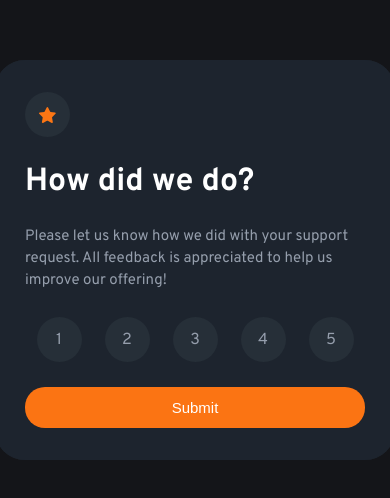
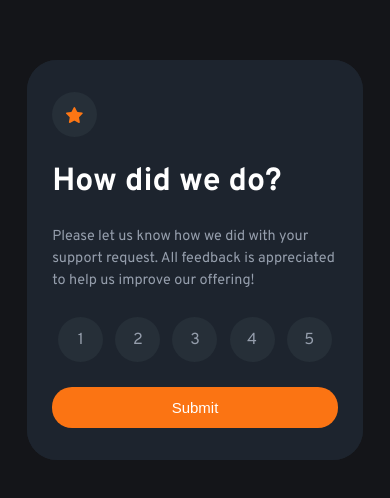
Before and after one commit to soweirdfox/Frontend-challenge-rating-component, a plain HTML site: page index.html in a window 390 px wide. Shown: the part 162-660 px from the top of the page. Drawn offline with Linux system fonts and the light colour scheme.

Commit message:
add mobile version to component

```diff
--- a/index.html
+++ b/index.html
@@ -36,8 +36,8 @@
                 <p class="notification" id="Thank-you-note"></p>
             </div>
             <h1>Thank you!</h1>
-            <p class="thank-you-text">We appreciate you taking the time to give a rating.<br> If you ever need more support,
-                don't hesitate to <br>get in touch!</p>
+            <p class="thank-you-text">We appreciate you taking the time to give a rating. If you ever need more support,
+                don't hesitate to get in touch!</p>
         </div>
     </div>
     <script>
@@ -65,13 +65,16 @@
 
         }
 
-
         //open ThankYou page and print the selected rating
         function openThankYouPage(){
+            if (rateNumber===undefined){
+                alert("Choose any rating, please");
+            } else {
             mainCont.style.zIndex="1";
             resultCont.style.zIndex="2";
             const thankYouText = document.createTextNode(`You selected ${rateNumber} out of 5`);
             thankYouNote.appendChild(thankYouText);
+            }
         }
 
     </script>
--- a/style.css
+++ b/style.css
@@ -27,6 +27,27 @@ body {
     border-radius: 1.875rem;
 }
 
+.submit-btn{
+    font-size: 0.9375rem;
+    padding: 0.75rem 8.125rem;
+    background-color: hsl(25, 97%, 53%);
+    border: 0rem;
+    border-radius: 1.25rem;
+    color: hsl(0, 0%, 100%);
+    cursor: pointer;
+}
+
+.submit-btn:hover {
+    color: hsl(25, 97%, 53%);
+    background-color: hsl(0, 0%, 100%);
+}
+
+p{
+    color:hsl(217, 12%, 63%);
+    font-size: 0.9375rem;
+    line-height: 1.375rem;
+}
+
 .main-container{
     position: absolute;
     z-index: 3;
@@ -54,21 +75,6 @@ body {
     height: 85%;
 }
 
-.submit-btn{
-    font-size: 0.9375rem;
-    padding: 0.75rem 8.125rem;
-    background-color: hsl(25, 97%, 53%);
-    border: 0rem;
-    border-radius: 1.25rem;
-    color: hsl(0, 0%, 100%);
-    cursor: pointer;
-}
-
-.submit-btn:hover {
-    color: hsl(25, 97%, 53%);
-    background-color: hsl(0, 0%, 100%);
-}
-
 .rating {
     display: flex;
     flex-direction: row;
@@ -84,12 +90,6 @@ body {
 
 h1 {
     color: hsl(0, 0%, 100%);
-}
-
-p{
-    color:hsl(217, 12%, 63%);
-    font-size: 0.9375rem;
-    line-height: 1.375rem;
 }
 
 .grey-circle, .rating-numbers {
@@ -133,3 +133,18 @@ p{
 .thank-you-text {
     text-align: center;
 }
+
+@media only screen and (max-width: 600px) {
+    .main-container, .result-main-container{
+        width: 21rem;
+        height: 25rem;
+    }
+
+    .submit-btn{
+        padding: 0.75rem 7rem;
+    }
+
+    p {
+        font-size: 0.9rem;
+    }
+}
```
